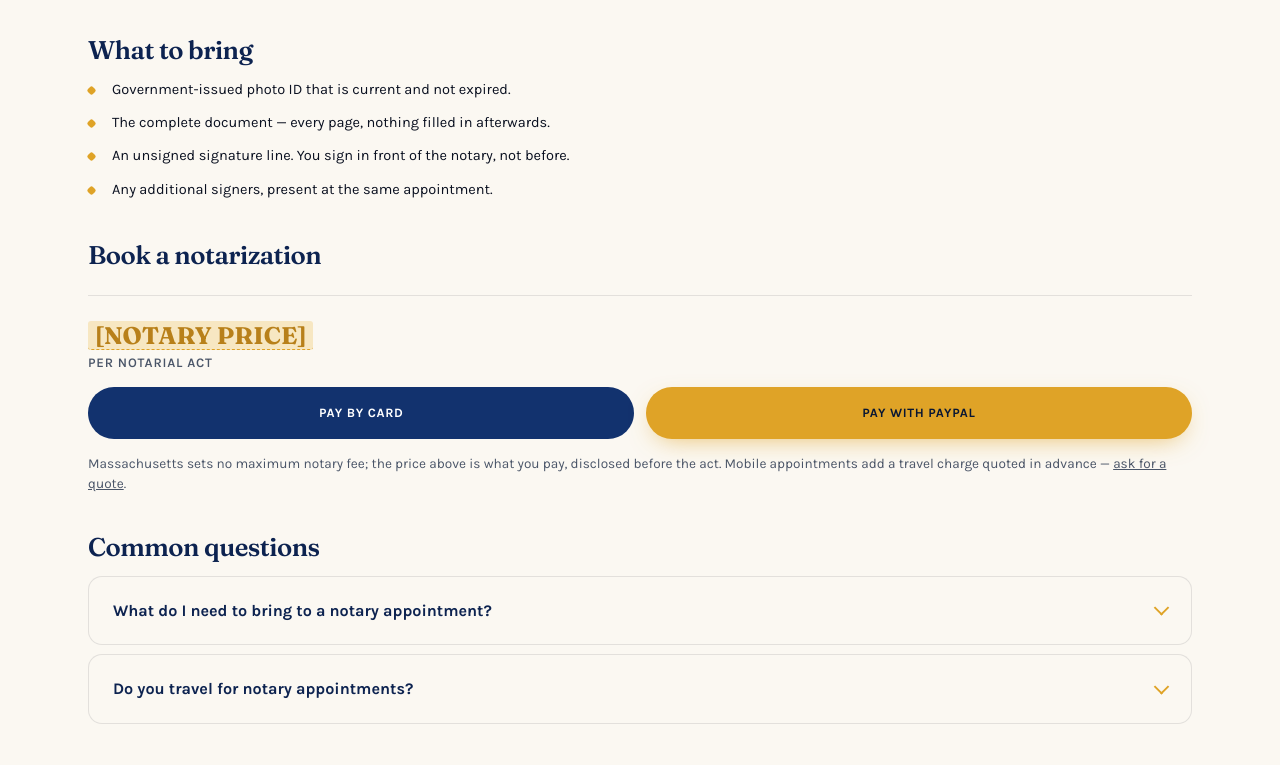
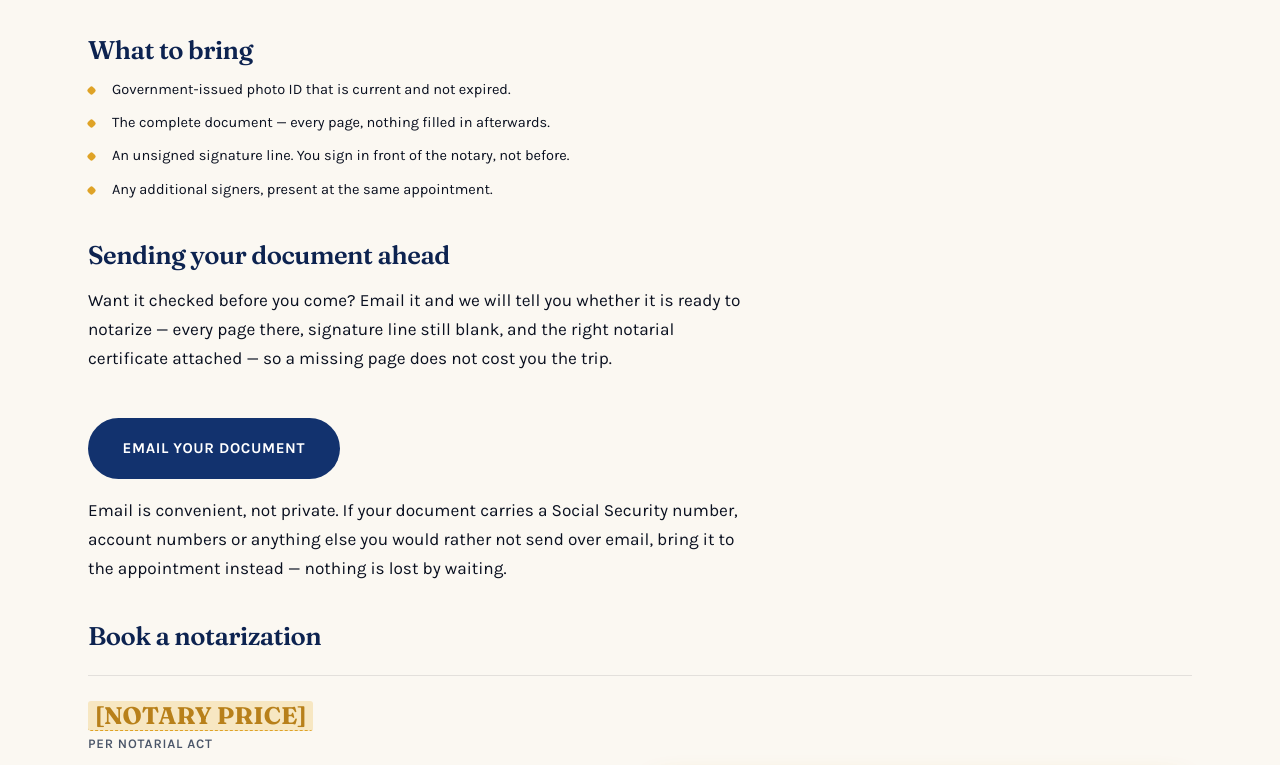
Before and after one commit to Jeaneveillard/bless-life-services, a plain HTML site: page notary.html in a window 1280 px wide. Shown: the part 599-1364 px from the top of the page. Drawn offline with Linux system fonts and the light colour scheme.

Commit message:
Let notary clients send a document ahead by email
A client who wants a document checked before the appointment now has a
one-click route to Andree's inbox, with the subject pre-filled so she can
triage. Checking it beforehand is what stops a missing page from wasting
the visit.

The page also says plainly that email is convenient rather than private,
and tells anyone carrying a Social Security or account number to bring the
document instead. Better to lose a convenience than to invite someone to
email their identity documents without knowing what that means.

Co-Authored-By: Claude Opus 5 <noreply@anthropic.com>

```diff
--- a/notary.html
+++ b/notary.html
@@ -75,6 +75,21 @@
         <li>An unsigned signature line. You sign in front of the notary, not before.</li>
         <li>Any additional signers, present at the same appointment.</li>
       </ul>
+
+      <h2>Sending your document ahead</h2>
+      <p>
+        Want it checked before you come? Email it and we will tell you whether it is
+        ready to notarize — every page there, signature line still blank, and the right
+        notarial certificate attached — so a missing page does not cost you the trip.
+      </p>
+
+      <a class="btn btn--navy" href="mailto:etienneandree@yahoo.com?subject=Document%20for%20notarization">Email your document</a>
+
+      <p>
+        Email is convenient, not private. If your document carries a Social Security
+        number, account numbers or anything else you would rather not send over email,
+        bring it to the appointment instead — nothing is lost by waiting.
+      </p>
 
       <h2>Book a notarization</h2>
       <div class="pay">
```
